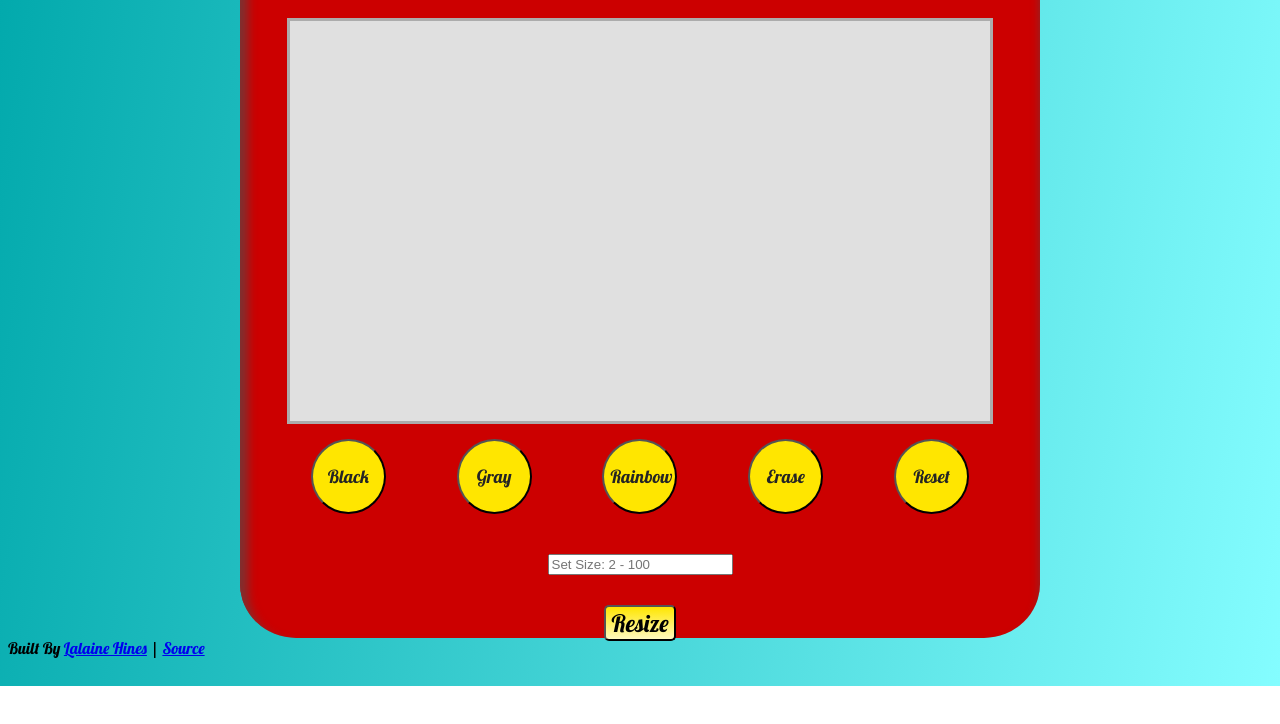
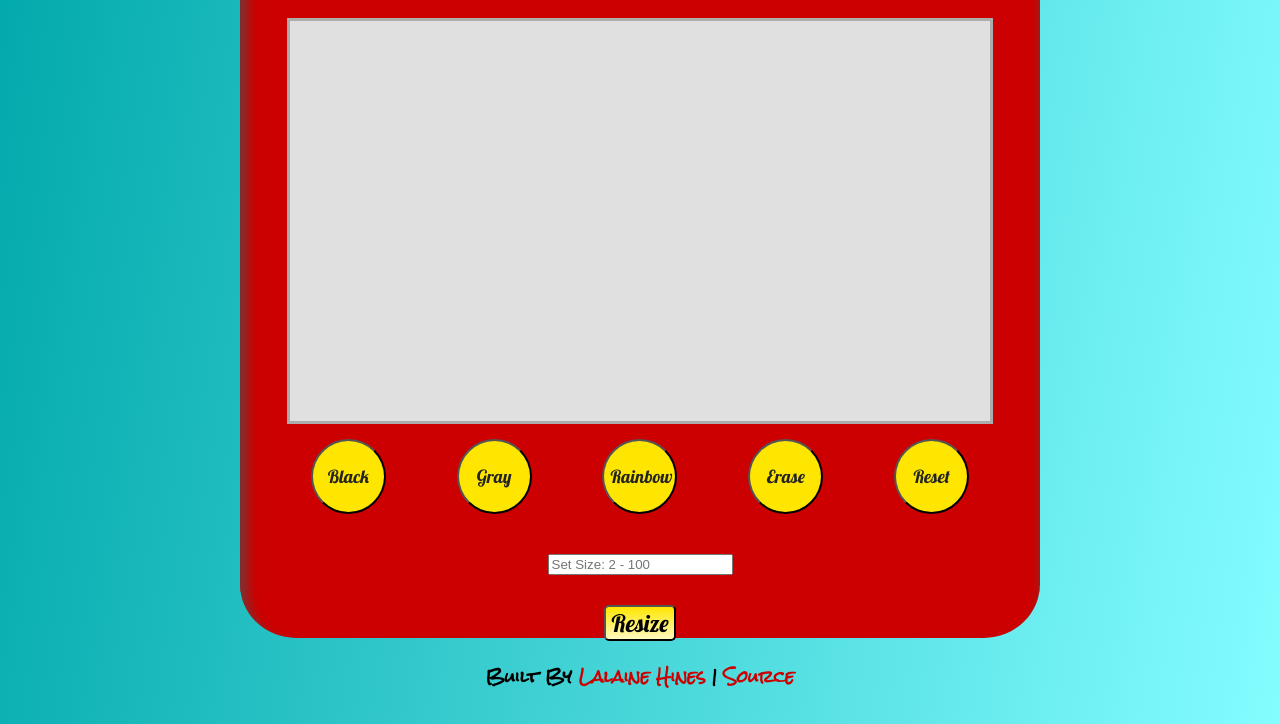
Before and after one commit to LalaineHines/Etch-a-Sketch, a plain HTML site: page Index.html in a window 1280 px wide. Shown: the part 165-889 px from the top of the page. Before the commit the page ends 851 px from the top, so only its background shows below. Drawn offline with Linux system fonts and the light colour scheme.

Commit message:
Finished stylesheet doc

```diff
--- a/Styles.css
+++ b/Styles.css
@@ -96,3 +96,22 @@ button:active {
 .colorBtn:focus {
     background-color: #fff9cd;
 }
+
+.footer {
+    font-family: "Rock Salt", 'Lobster';
+    text-align: center;
+    margin-top: 20px;
+    color: black;
+    font-weight: 900;
+}
+
+a {
+    text-decoration: none;
+    color: #cc0000;
+}
+
+@media only screen and (max-width: 1080px) {
+    .header {
+        width: 800;
+    }
+}
```
